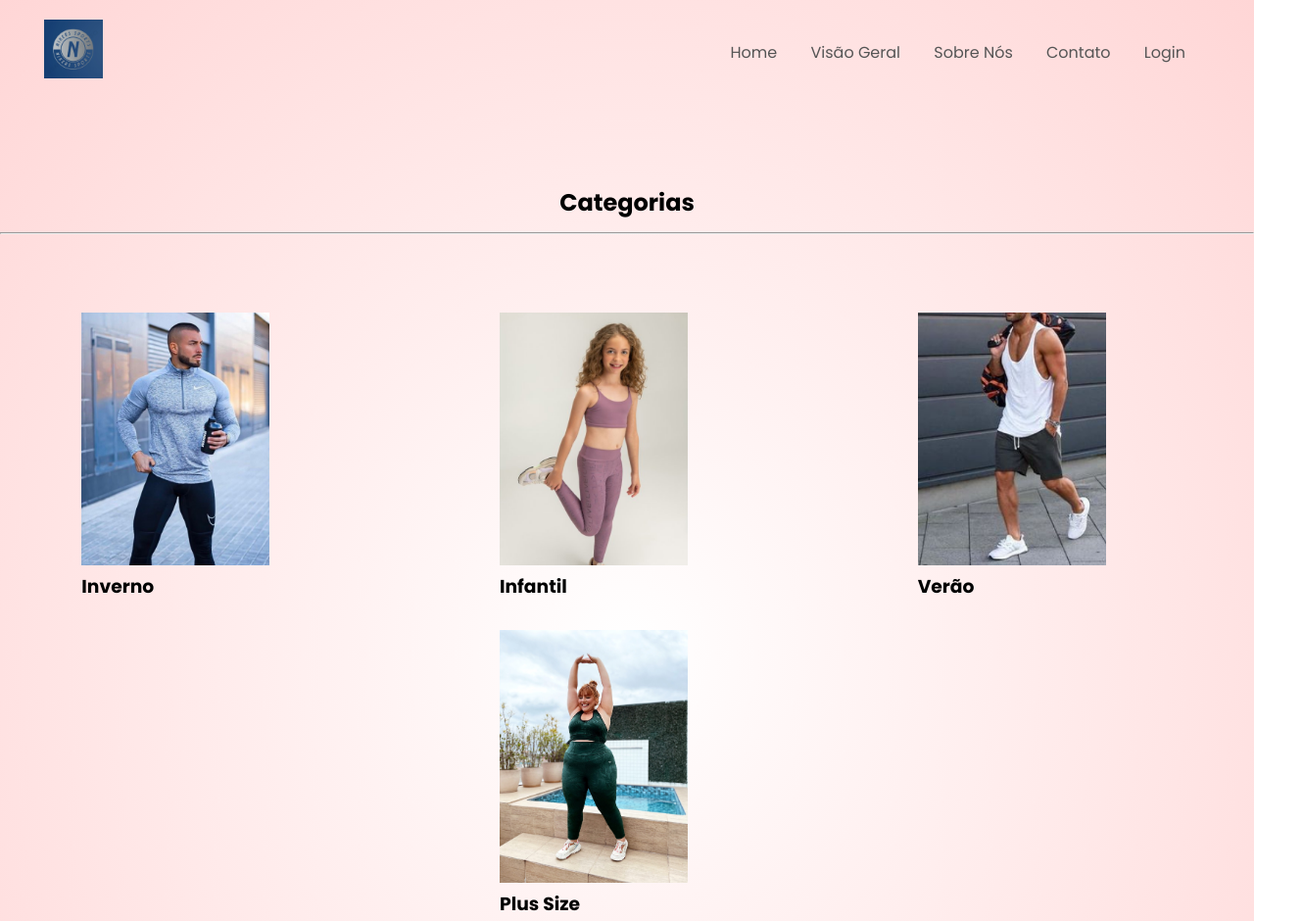
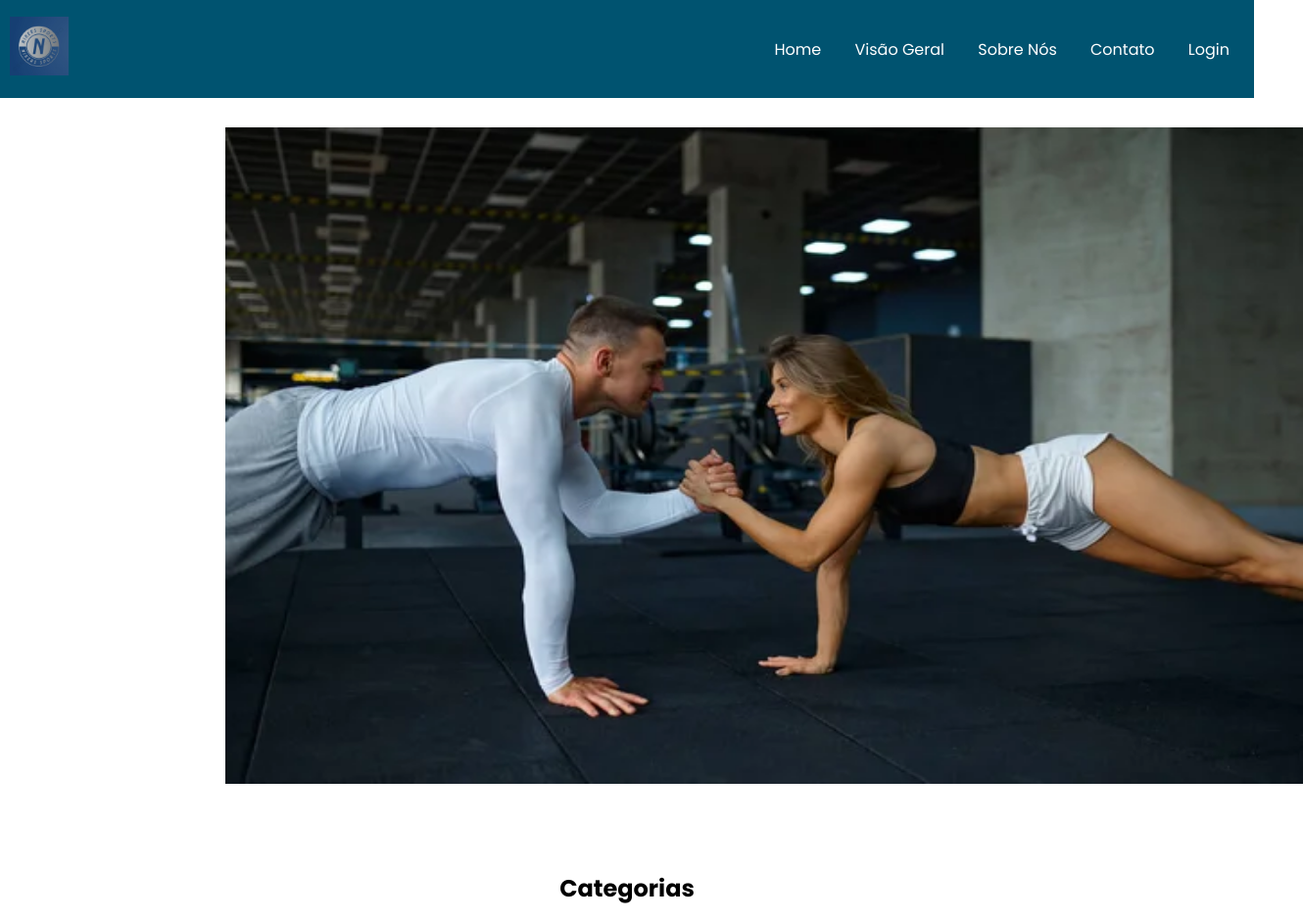
Before and after one commit to s0pa-fria/ProjetoGrupo6, a plain HTML site: page Soph/home.html in a window 1280 px wide. Shown: the top 940 px of the page at 98% size, 1330 px wide, since content can reach past the window. Drawn offline with Linux system fonts and the light colour scheme.

Commit message:
atualização

```diff
--- a/Jhuan/contato.css
+++ b/Jhuan/contato.css
@@ -1,7 +1,17 @@
+/* Geral */
+
+*{
+    margin: 0;
+    padding: 0;
+    box-sizing: border-box;
+}
+body{
+    font-family: "Poppins", sans-serif;
+}
+
 body{
     position: relative;
 }
-
 .contato{
     position: absolute;
     background-color: black;
@@ -23,7 +33,8 @@ align-items: center;
     width: 100%;
     height: 100%;
 }
-
+/* ___________________________________________________________ */
+/* Footer */
 .footer {
     background: #000;
     color: #8a8a8a;
--- a/Soph/home.html
+++ b/Soph/home.html
@@ -16,11 +16,8 @@
 <body>
 
     <div class="header">
-        <div class="container">
-            <div class="navbar">
-                <div class="logo">
-                    <a href="index.html"><img src="../Imagens/logo.png" alt="logo" width="60px"></a>
-                </div>
+
+        <a href="index.html"><img src="../Imagens/logo.png" alt="logo" width="60px" class="log"></a>
         <nav>
             <ul id="MenuItems">
                 <li><a href="home.html">Home</a></li>
@@ -31,14 +28,13 @@
             </ul>
         </nav>
 
+
     </div>
-        </div>
-
 <!-- ________________________________________________________________ -->
 <!-- Promoções -->
     <div class="promoções">
         <div class="slide">
-
+            <img src="../Imagens/banner 2 - promoção.jpg" alt="" class>
         </div>
     </div>
 <!-- ________________________________________________________________ -->
@@ -48,7 +44,7 @@
         <div class="small-container">
             <div class="titulo">
                 <h2>Categorias</h2>
-                <hr>
+                <hr class="linha">
             </div>
             <div class="row">
                 <div class="col-3">
@@ -100,7 +96,7 @@
                 </div>
             </div>
             <hr>
-            <p class="copyright">Copyright 2023- Niker Sports</p>
+            <p class="copyright">Copyright 2023 - Nikers Sports</p>
         </div>
 </div>
 
--- a/Soph/style.css
+++ b/Soph/style.css
@@ -32,7 +32,7 @@ nav ul li{
 nav ul li a{
     text-decoration: none;
     padding: 5px;
-    color: #555;
+    color: #fff;
 }
 nav ul li a:hover{
     background-color: #fff;
@@ -40,6 +40,9 @@ nav ul li a:hover{
     border-radius: 5px;
     color: #005370;
     transition: 0.5s;
+}
+.log{
+    margin-left: 10px;
 }
 
 a{
@@ -50,7 +53,18 @@ p{
     color: #555;
 }
 .header{
-    background: radial-gradient(#fff, #ffd6d6);
+    /* background: radial-gradient(#fff, #ffd6d6); */
+    background-color: #005370;
+    height: 100px;
+    display: flex;
+    justify-content: space-around;
+    align-items: center;
+}
+.slide img{
+    width: 1100px;
+    height: 700px;
+    padding-top: 30px;
+    margin-left: 230px;
 }
 
 .header row{
@@ -105,6 +119,14 @@ p{
 }
 /* ___________________________________________________________________ */
 /* Categorias*/
+.linha {
+    width: 1000px;
+    border: none;
+    background: #000000;
+    height: 1px;
+    margin: 20px 270px;
+    padding-left: 500px;
+}
 .titulo{
     text-align: center;
     position: relative;
@@ -141,14 +163,15 @@ h4{
 }
 
 .col-3{
-    flex-basis: 25%;
+    box-sizing: border-box;
+    flex-basis: 20%;
     min-width: 50px;
-    margin-bottom: 30px;
-    margin-left: 60px;
+    margin-bottom: 50px;
+    margin-left: 40px;
 }
 
 .col-3 img{
-    width: 60%;
+    width: 70%;
 }
 /* ___________________________________________________________________ */
 /* Footer*/
```
Also changed, not shown: Jhuan/contato.html (+4 -4 lines), Imagens/Logo-rodapé.png (renamed from Jhuan/Logo-rodapé.png). Lines whose indentation alone changed are shown as unchanged.
